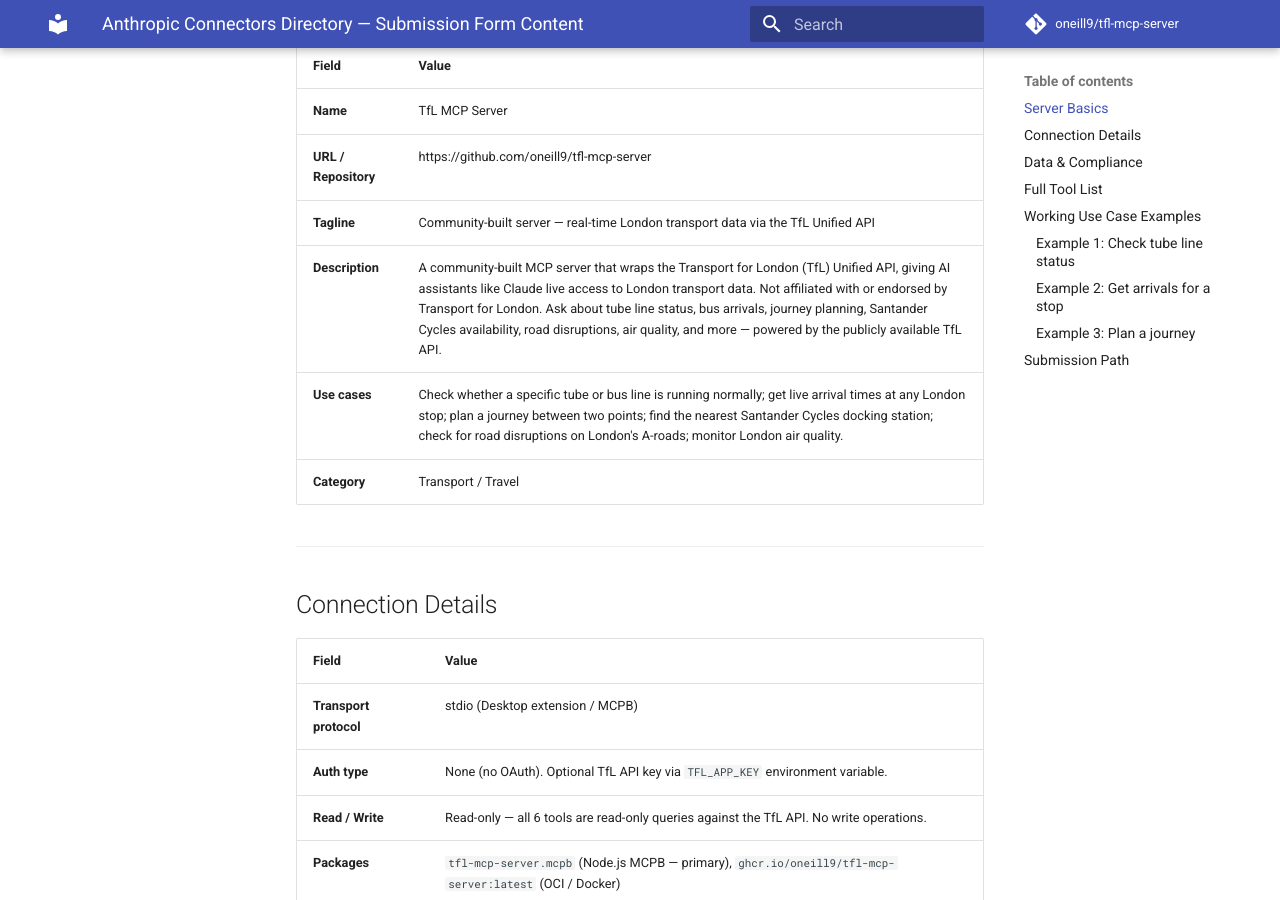
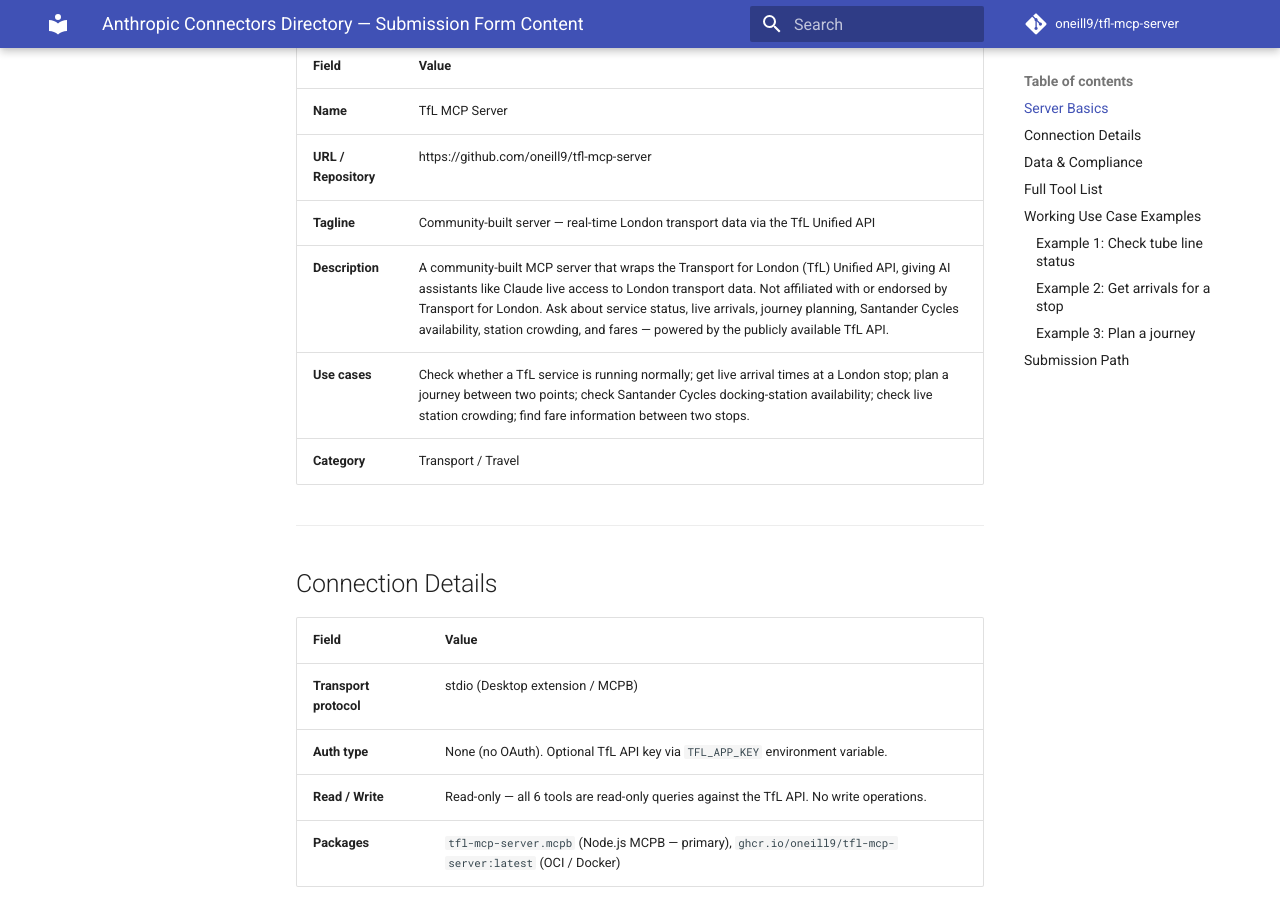
Before and after one commit to oneill9/mcp-server-tfl, an MkDocs documentation site: the page built from docs/submission.md, in a window 1280 px wide and 900 px high, scrolled down 369 px. Built offline with MkDocs 1.6.1 and Material for MkDocs 9.7.7, drawn with Linux system fonts in a browser that asks for light colours; comment, search, counter and statistics services are not loaded.

Commit message:
docs: align connector submission capabilities
Describe only the six tools actually exposed by both server implementations.

```diff
--- a/docs/submission.md
+++ b/docs/submission.md
@@ -11,8 +11,8 @@
 | **Name** | TfL MCP Server |
 | **URL / Repository** | https://github.com/oneill9/tfl-mcp-server |
 | **Tagline** | Community-built server — real-time London transport data via the TfL Unified API |
-| **Description** | A community-built MCP server that wraps the Transport for London (TfL) Unified API, giving AI assistants like Claude live access to London transport data. Not affiliated with or endorsed by Transport for London. Ask about tube line status, bus arrivals, journey planning, Santander Cycles availability, road disruptions, air quality, and more — powered by the publicly available TfL API. |
-| **Use cases** | Check whether a specific tube or bus line is running normally; get live arrival times at any London stop; plan a journey between two points; find the nearest Santander Cycles docking station; check for road disruptions on London's A-roads; monitor London air quality. |
+| **Description** | A community-built MCP server that wraps the Transport for London (TfL) Unified API, giving AI assistants like Claude live access to London transport data. Not affiliated with or endorsed by Transport for London. Ask about service status, live arrivals, journey planning, Santander Cycles availability, station crowding, and fares — powered by the publicly available TfL API. |
+| **Use cases** | Check whether a TfL service is running normally; get live arrival times at a London stop; plan a journey between two points; check Santander Cycles docking-station availability; check live station crowding; find fare information between two stops. |
 | **Category** | Transport / Travel |
 
 ---
```
